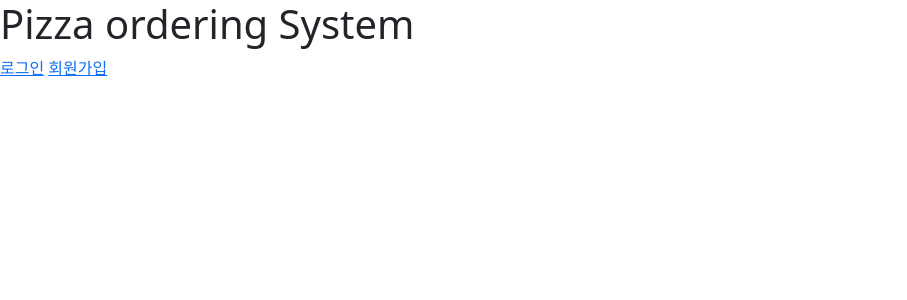
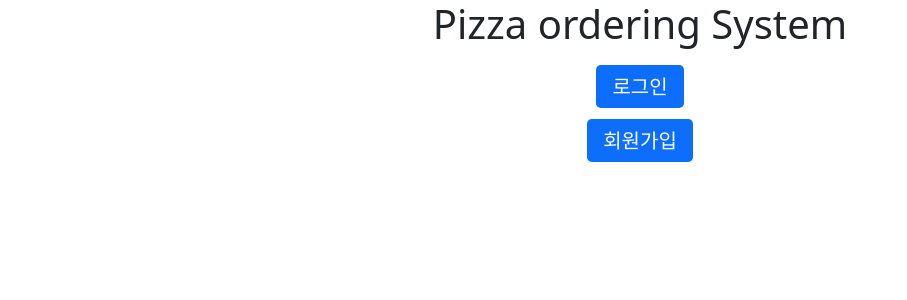
Before and after one commit to ysh4296/software-project, a Django app: page /users/home/ in a window 1280 px wide. Shown: the top 300 px of the page, without its empty margins (0-907 px from the left). Run offline with Django 3.2, Linux system fonts and the light colour scheme.

Commit message:
Add css to home

```diff
--- a/develop/templates/base.html
+++ b/develop/templates/base.html
@@ -7,6 +7,11 @@
         <link href="https://cdn.jsdelivr.net/npm/bootstrap@5.0.1/dist/css/bootstrap.min.css" rel="stylesheet" integrity="sha384-+0n0xVW2eSR5OomGNYDnhzAbDsOXxcvSN1TPprVMTNDbiYZCxYbOOl7+AMvyTG2x" crossorigin="anonymous">
         <script src="https://cdn.jsdelivr.net/npm/bootstrap@5.0.1/dist/js/bootstrap.bundle.min.js" integrity="sha384-gtEjrD/SeCtmISkJkNUaaKMoLD0//ElJ19smozuHV6z3Iehds+3Ulb9Bn9Plx0x4" crossorigin="anonymous"></script>
         <title>{% block page_title %}{% endblock page_title %}</title>
+        <style>
+            a:link {
+                text-decoration: none;
+            }
+        </style>
     </head>
     <body>
         {% block content %}{% endblock content %}
--- a/develop/templates/users/home.html
+++ b/develop/templates/users/home.html
@@ -3,14 +3,25 @@
 
 {% block content %}
 
-    <h1>Pizza ordering System</h1>
+    <div class="containe">
+        <h1 class="text-center">Pizza ordering System</h1>
+        {% if user.is_authenticated %}
+        <div class="text-center mx-auto my-4">
+            <a href="{% url 'users:edit' %}" class="w-25 btn-primary btn-lg">회원정보수정 </a>
+        </div>
 
-    {% if user.is_authenticated %}
-        <a href="{% url 'users:edit' %}">회원정보수정</a>
-        <a href="{% url 'users:logout' %}">로그아웃</a>
+        <div class="text-center mx-auto">
+            <a href="{% url 'users:logout' %}" class="w-25 btn-primary btn-lg">로그아웃</a>
+        </div>
     {% else %}
-        <a href="{% url 'users:login' %}">로그인</a>
-        <a href="{% url 'users:signup' %}">회원가입</a>
+
+    <div class="text-center mx-auto my-4">
+        <a href="{% url 'users:login' %}" class="w-25 btn-primary btn-lg">로그인</a>
+    </div>
+    <div class="text-center mx-auto">
+        <a href="{% url 'users:signup' %}" class="w-25 btn-primary btn-lg">회원가입</a>
+    </div>
     {% endif %}
+    </div>
 
 {% endblock content %}
--- a/develop/templates/users/login.html
+++ b/develop/templates/users/login.html
@@ -13,7 +13,7 @@
                 {{field}}
             </div>
         {% endfor %}
-        <button>로그인</button>
+        <button class="btn-primary btn-lg">로그인</button>
     </form>
     <br>
     <a href="{% url 'users:signup' %}">회원가입</a>
```
